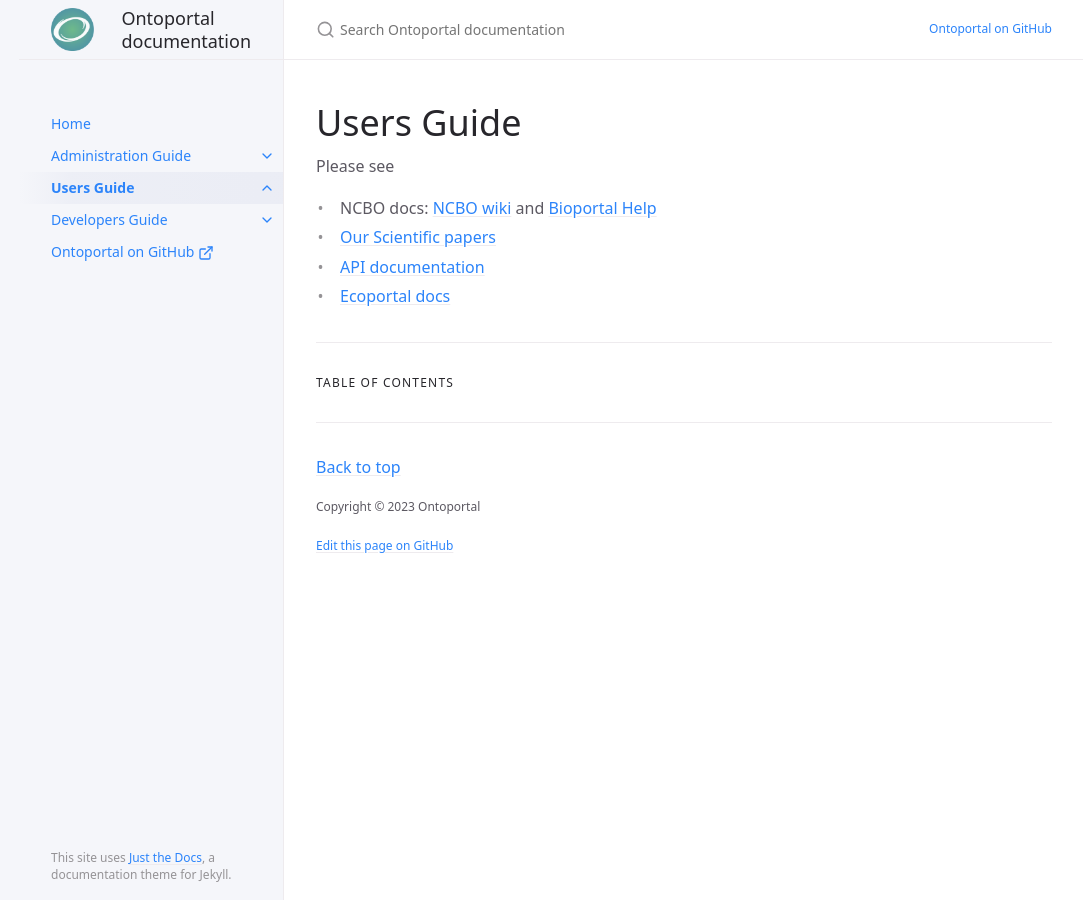
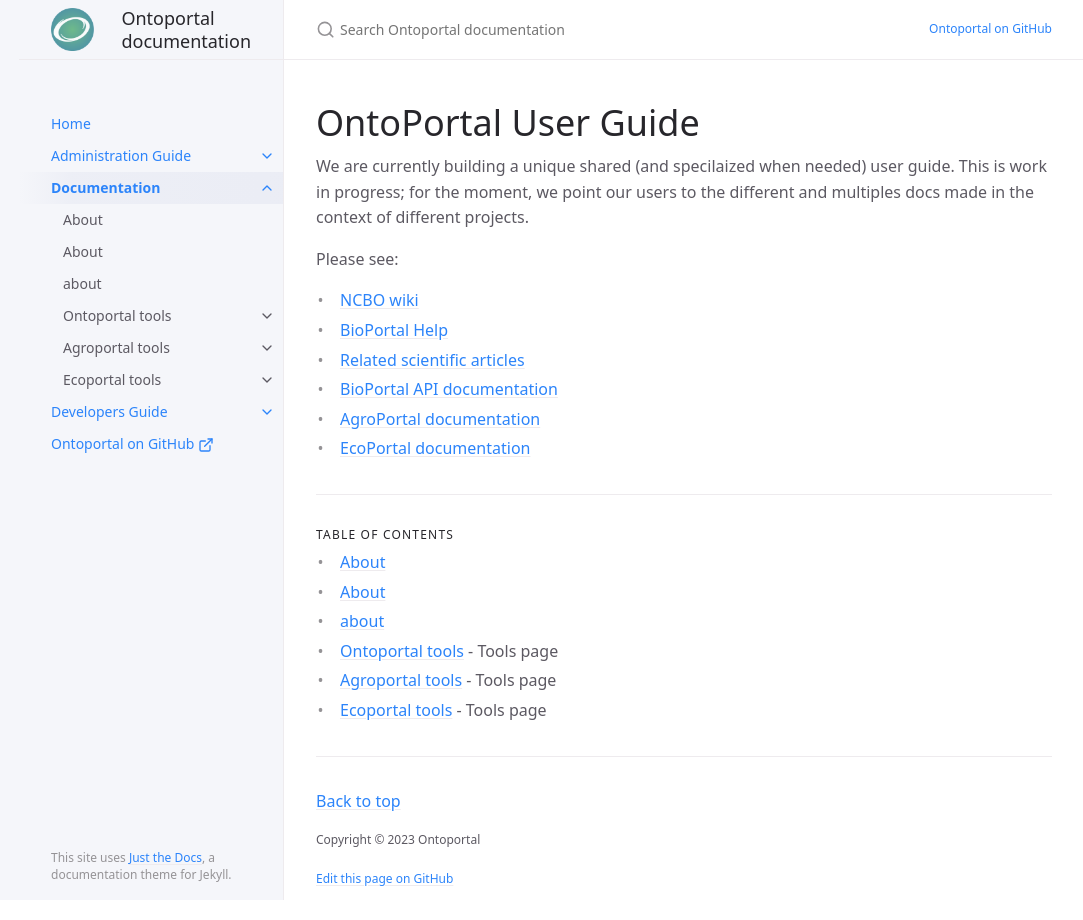
Before and after one commit to ontoportal/documentation, a Jekyll site: the page built from docs/users-guide-docs/index.md, in a window 1280 px wide. Shown: the whole page, without its empty margins (88-1171 px from the left). Built offline with Jekyll 4.4.1, drawn with Linux system fonts in a browser that asks for light colours.

Commit message:
setup sample federated documentation structure

```diff
--- /dev/null
+++ b/docs/users-guide-docs/documentation/agroportal/tools/index.md
@@ -0,0 +1,15 @@
+---
+title: Agroportal tools
+summary: Tools page
+layout: default
+parent: Documentation
+permalink: user_guide/tools/agroportal
+has_children: true
+nav_order: 3
+---
+
+{% include documentation_nav.html portal="agroportal" %}
+
+### Agroportal tools
+
+Agroportal tools overview
--- /dev/null
+++ b/docs/users-guide-docs/documentation/ecoportal/tools/index.md
@@ -0,0 +1,15 @@
+---
+title: Ecoportal tools
+summary: Tools page
+layout: default
+parent: Documentation
+permalink: user_guide/tools/ecoportal
+has_children: true
+nav_order: 3
+---
+
+{% include documentation_nav.html portal="ecoportal" %}
+
+### Ecoportal tools
+
+Ecoportal tools overview
--- a/docs/users-guide-docs/index.md
+++ b/docs/users-guide-docs/index.md
@@ -1,15 +1,19 @@
 ---
 layout: default
-title: Users Guide
+title: Documentation
 nav_order: 2
 has_children: true
-permalink: /users_guide
+permalink: /user_guide
 ---
 
-# Users Guide
+# OntoPortal User Guide
 
-Please see
-- NCBO docs: [NCBO wiki](https://www.bioontology.org/wiki/Main_Page) and  [Bioportal Help](https://www.bioontology.org/wiki/BioPortal_Help)
-- [Our Scientific papers](https://github.com/ontoportal/literature)
-- [API documentation](http://data.agroportal.lirmm.fr/documentation)
-- [Ecoportal docs](https://github.com/lifewatch-eric/documentation/wiki/EcoTools)
+We are currently building a unique shared (and specilaized when needed) user guide. This is work in progress; for the moment, we point our users to the different and multiples docs made in the context of different projects.
+
+Please see:
+- [NCBO wiki](https://www.bioontology.org/wiki/Main_Page)
+- [BioPortal Help](https://www.bioontology.org/wiki/BioPortal_Help)
+- [Related scientific articles](https://github.com/ontoportal/literature)
+- [BioPortal API documentation](http://data.bioontology.org/documentation)
+-  [AgroPortal documentation](https://github.com/agroportal/project-management)
+- [EcoPortal documentation](https://github.com/lifewatch-eric/documentation/wiki/EcoTools)
```
Also changed, not shown: _includes/shared_doc/about.md (added, +4 -0 lines), _includes/shared_doc/tools/browse.md (added, +2 -0 lines), _includes/shared_doc/tools/index.md (added, +2 -0 lines), docs/users-guide-docs/documentation/agroportal/about.md (added, +15 -0 lines), docs/users-guide-docs/documentation/agroportal/tools/browse.md (added, +13 -0 lines), docs/users-guide-docs/documentation/ecoportal/about.md (added, +12 -0 lines), docs/users-guide-docs/documentation/ecoportal/tools/browse.md (added, +13 -0 lines), docs/users-guide-docs/documentation/ontoportal/about.md (added, +10 -0 lines), docs/users-guide-docs/documentation/ontoportal/tools/browse.md (added, +12 -0 lines), docs/users-guide-docs/documentation/ontoportal/tools/index.md (added, +13 -0 lines).
